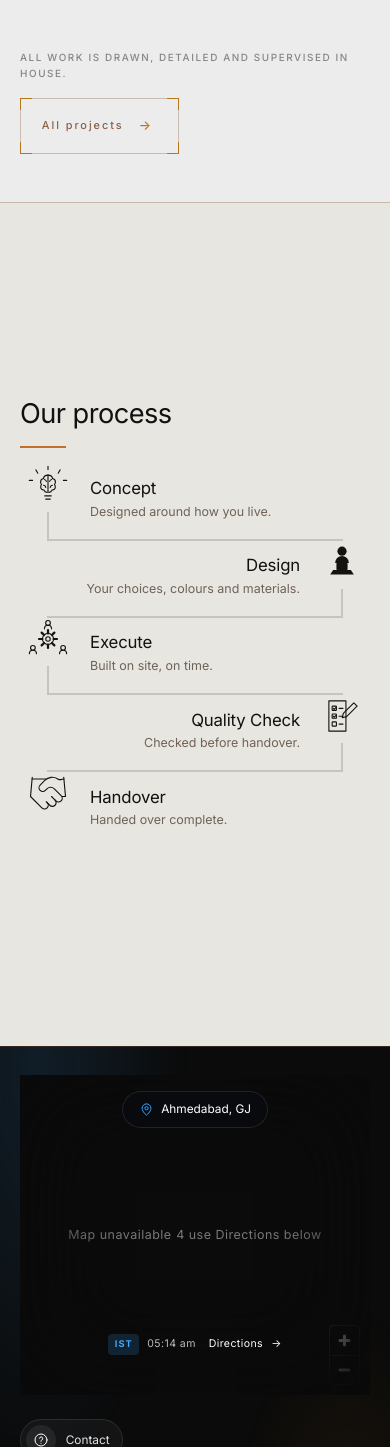
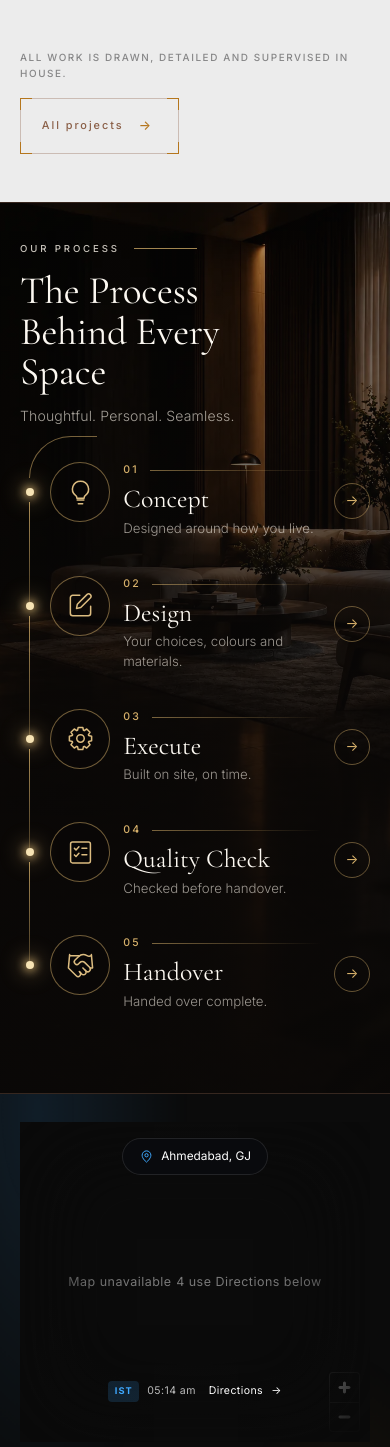
Before and after one commit to CHIRAG-SUTHAR-GIT/radhe-design-studio, a PHP site: page / in a window 390 px wide. Shown: the part 1685-3132 px from the top of the page. Run offline with PHP 8.4, Linux system fonts and the light colour scheme.

Commit message:
Process on a phone: a lit rail down a photograph
The block takes the supplied room as its ground and the stages step down a
thin gold line laid over it, each marked by a point that lights on the
line, a ringed icon, its number under a hairline, its name in the serif
the studio's own name is set in, and a way on. The line arcs in from under
the heading before it turns down the page.

The heading changes with it: an eyebrow over a three-line display line and
a subtitle, in place of the plain title the cream sheet carries. One h2
holds both, so there is still one heading on the page and only the one in
use reaches the accessibility tree.

Five marks were drawn for it — the reference's are plainer than the ones
the desktop uses, and the desktop's were not to be touched — so each stage
carries two, one shown at each width. The cog is drawn from its tooth
count rather than copied, to sit with the other four.

The reveal rides the script that is already there: each stage fades up as
it arrives, its point springs in, and its length of line draws down to the
next, so the rail is written at the pace it is read.

Checked at 360, 390, 412 and 1440: nothing overflows, exactly one set of
marks shows at each width, and the desktop keeps its cream sheet, its own
icons, its full sentences and its five columns.

Co-Authored-By: Claude Opus 5 <noreply@anthropic.com>

```diff
--- a/assets/css/blocks.css
+++ b/assets/css/blocks.css
@@ -657,6 +657,13 @@
 .map__canvas .maplibregl-ctrl-bottom-right,
 .map__canvas .maplibregl-ctrl-bottom-left { z-index: 3; }
 
+/* The eyebrow, the display heading and the subtitle are the phone's. */
+.proc-row__eyebrow, .proc-row__sub, .proc-row__t-mob,
+.pstep__no, .pstep__go { display: none; }
+/* Doubled: .pstep__ico sets display below this, and one class each would
+   leave both marks showing on the desktop. */
+.pstep__ico.pstep__ico--m { display: none; }
+
 /* ==========================================================================
    Our process
    Five stages as a row of line icons on a cream ground. This replaces the
@@ -726,99 +733,200 @@
 @media (max-width: 1100px) {
   .proc-row__grid { grid-template-columns: repeat(3, minmax(0, 1fr)); row-gap: clamp(2rem, 5vw, 3rem); }
 }
-/* ── Narrow screens: the stages step down a zigzag bar ─────────────────
-   Five equal columns cannot survive a phone, and stacking them plainly left
-   the last stage stranded beside an empty half-row. Instead each stage takes
-   a side, and the bar between them turns at every step. ------------------ */
-@media (max-width: 640px) {
-  /* The whole block is meant to be taken in at once, so it is sized to the
-     screen and centred in it rather than running past the bottom edge. Every
-     measurement below is cut to make the five stages and the heading add up
-     to less than one screenful on the smallest phone still in use. */
+/* ── The phone: a lit rail down a photograph ──────────────────────────
+   The stages step down a thin gold line laid over a room, each one marked
+   by a glowing point on the line, a ringed icon, its number, its name and
+   a way on. The line draws itself as you reach each stage and the point
+   lights when it arrives, so the block is read at the pace it is scrolled.
+   -------------------------------------------------------------------- */
+@media (max-width: 760px) {
   .proc-row {
-    display: flex;
-    flex-direction: column;
-    justify-content: center;
-    min-height: 100svh;
-    padding: 1.5rem var(--page-x);
+    display: block;
+    min-height: 0;
+    position: relative;
+    isolation: isolate;
+    overflow: hidden;
+    padding: clamp(2.4rem, 8vw, 3.4rem) var(--page-x) clamp(2.8rem, 9vw, 3.8rem);
+    background-color: #0A0807;
+    background-image: url('../process-bg.webp');
+    background-size: cover;
+    background-position: 50% 0;
+    background-repeat: no-repeat;
+    color: #F4EEE4;
   }
-  .proc-row.proc-row .proc-row__title { font-size: 1.7rem; }
-  .proc-row__rule { width: 46px; height: 2px; margin-top: .75rem; }
+  /* The room is the ground, not the subject: enough of it to feel the
+     space, dark enough under the stages to read every line. */
+  .proc-row::before {
+    content: '';
+    position: absolute; inset: 0; z-index: -1;
+    background: linear-gradient(180deg,
+      rgba(10, 8, 7, .34) 0%,
+      rgba(10, 8, 7, .48) 20%,
+      rgba(10, 8, 7, .70) 42%,
+      rgba(10, 8, 7, .82) 64%,
+      rgba(10, 8, 7, .90) 100%);
+  }
+
+  .proc-row__eyebrow {
+    display: flex; align-items: center; gap: .9rem;
+    margin: 0 0 clamp(.9rem, 3vw, 1.3rem);
+    font-family: var(--sans);
+    font-size: .6rem; font-weight: 500;
+    letter-spacing: .3em; text-transform: uppercase;
+    color: rgba(244, 238, 228, .82);
+  }
+  .proc-row__eyebrow i { width: clamp(48px, 16vw, 84px); height: 1px; background: rgba(214, 176, 106, .75); }
+
+  .proc-row.proc-row .proc-row__title { margin: 0; }
+  .proc-row__t-desk { display: none; }
+  .proc-row__t-mob {
+    display: block;
+    font-family: 'Cormorant Garamond', Georgia, serif;
+    font-size: clamp(2.15rem, 10vw, 3rem);
+    font-weight: 400;
+    line-height: 1.04;
+    letter-spacing: -.005em;
+    text-transform: none;
+    color: #FCF8F1;
+  }
+  .proc-row__sub {
+    display: block;
+    margin: clamp(.75rem, 2.6vw, 1.05rem) 0 0;
+    font-family: var(--sans);
+    font-size: clamp(.85rem, 3.6vw, .98rem);
+    font-weight: 300;
+    letter-spacing: .01em;
+    color: rgba(244, 238, 228, .66);
+  }
+  /* The amber bar belongs to the cream sheet, not to this. */
+  .proc-row__rule { display: none; }
 
   .proc-row__grid {
-    --zig: 56px;              /* the column the icon and the bar share */
-    --bar: rgba(20, 19, 15, .16);
+    position: relative;
     grid-template-columns: 1fr;
     gap: 0;
-    margin-top: 1rem;
+    margin-top: clamp(2.2rem, 9vw, 3.2rem);
   }
+
+  /* The line arcs in from the heading before it turns down the page. */
+  .proc-row__grid::before {
+    content: '';
+    position: absolute; left: 9px; top: -26px;
+    width: 68px; height: 42px;
+    border-left: 1px solid rgba(214, 176, 106, .55);
+    border-top: 1px solid rgba(214, 176, 106, .55);
+    border-top-left-radius: 42px;
+    pointer-events: none;
+  }
+
   .pstep {
     position: relative;
     display: grid;
-    grid-template-columns: var(--zig) 1fr;
-    column-gap: 14px;
-    padding-bottom: 20px;
+    grid-template-columns: 60px minmax(0, 1fr) 36px;
+    column-gap: clamp(.7rem, 3.4vw, 1.05rem);
+    align-items: start;
+    padding: 0 0 clamp(2.3rem, 8.5vw, 3.1rem) 30px;
   }
-  /* One line each. The full sentences stay on the desktop, where there are
-     five columns to hold them; here they would each run to three lines and
-     the block would be over two screens before the last stage arrived. */
+  .pstep__ico { display: none; }
+  .pstep__ico.pstep__ico--m {
+    display: grid; place-items: center;
+    grid-column: 1; grid-row: 1 / span 3;
+    width: 60px; height: 60px;
+    max-width: none;
+    border: 1px solid rgba(214, 176, 106, .5);
+    border-radius: 50%;
+    background: rgba(10, 8, 7, .32);
+    color: #DCBC80;
+  }
+  .pstep__ico--m svg { width: 29px; height: 29px; }
+
+  .pstep__no {
+    display: flex; align-items: center; gap: .7rem;
+    grid-column: 2; grid-row: 1;
+    margin-bottom: .38rem;
+    font-family: var(--sans);
+    font-size: .66rem; font-weight: 500;
+    letter-spacing: .2em;
+    color: #D6B06A;
+  }
+  .pstep__no::after {
+    content: ''; flex: 1; height: 1px;
+    background: linear-gradient(90deg, rgba(214, 176, 106, .55), rgba(214, 176, 106, 0));
+  }
+
+  .proc-row.proc-row .pstep__name {
+    grid-column: 2; grid-row: 2;
+    margin: 0;
+    font-family: 'Cormorant Garamond', Georgia, serif;
+    font-size: clamp(1.5rem, 6.6vw, 1.95rem);
+    font-weight: 400;
+    line-height: 1.12;
+    letter-spacing: 0;
+    color: #FCF8F1;
+  }
+  .pstep__text {
+    grid-column: 2; grid-row: 3;
+    margin-top: .3rem;
+    font-family: var(--sans);
+    font-size: clamp(.8rem, 3.4vw, .9rem);
+    font-weight: 300;
+    line-height: 1.5;
+    color: rgba(244, 238, 228, .62);
+  }
   .pstep__long { display: none; }
   .pstep__short { display: inline; }
-  /* Three children, so each is placed by hand — left to flow, the text
-     drops into the icon's narrow column and wraps two words to a line. */
-  /* Centred in the column the bar runs down, so icon and bar share an axis.
-     Stretching the icon to the full column left the two a few pixels apart
-     and the zigzag looked like it missed. */
-  .pstep__ico  {
-    grid-column: 1; grid-row: 1 / span 2;
-    width: 42px; max-width: none;
-    justify-self: center;
-  }
-  .pstep__name { grid-column: 2; grid-row: 1; margin-top: 0; font-size: 1rem; }
-  .pstep__text {
-    grid-column: 2; grid-row: 2;
-    margin-top: .28rem;
-    font-size: .78rem;
-    line-height: 1.45;
+
+  .pstep__go {
+    display: grid; place-items: center;
+    grid-column: 3; grid-row: 1 / span 3;
+    align-self: center;
+    width: 36px; height: 36px;
+    border: 1px solid rgba(214, 176, 106, .45);
+    border-radius: 50%;
+    color: #D6B06A;
+    font-size: .85rem;
+    font-style: normal;
   }
 
-  .pstep:nth-child(even) { grid-template-columns: 1fr var(--zig); }
-  .pstep:nth-child(even) .pstep__ico { grid-column: 2; justify-self: center; }
-  .pstep:nth-child(even) .pstep__name,
-  .pstep:nth-child(even) .pstep__text { grid-column: 1; text-align: right; }
+  /* The rail, and the point that lights on it. */
+  .pstep::before {
+    content: '';
+    position: absolute; left: 9px; top: 40px; bottom: -26px;
+    width: 1px;
+    background: linear-gradient(180deg, rgba(214, 176, 106, .8), rgba(214, 176, 106, .28));
+    transform-origin: top center;
+  }
+  .pstep:last-child::before { display: none; }
+  .pstep::after {
+    content: '';
+    position: absolute; left: 5.5px; top: 26px;
+    width: 8px; height: 8px;
+    border-radius: 50%;
+    background: #F6E3B4;
+    box-shadow: 0 0 10px 2px rgba(240, 202, 128, .75),
+                0 0 22px 6px rgba(240, 202, 128, .28);
+  }
 
-  /* Down from this icon, then across to the side the next one sits on. */
-  .pstep::before,
-  .pstep::after { content: ''; position: absolute; background: var(--bar); }
-  .pstep::before { top: 48px; bottom: 2px; left: calc(var(--zig) / 2 - 1px); width: 2px; }
-  .pstep:nth-child(even)::before { left: auto; right: calc(var(--zig) / 2 - 1px); }
-  .pstep::after {
-    bottom: 0; height: 2px;
-    left: calc(var(--zig) / 2 - 1px);
-    right: calc(var(--zig) / 2 - 1px);
-  }
-  .pstep:last-child::before,
-  .pstep:last-child::after { display: none; }
-
-  /* Held back until the stage arrives, so the bar is drawn as you scroll.
-     Gated on .is-anim, which the script adds: if it never runs, or fails,
-     the stages are simply there rather than invisible. */
+  /* Held back until the stage arrives, so the line is drawn as it is read.
+     Gated on .is-anim, which the script adds: if it never runs the stages
+     are simply there rather than invisible. */
   .proc-row.is-anim .pstep {
     opacity: 0;
-    transform: translateY(16px);
-    transition: opacity .55s var(--ease) var(--step-delay, 0ms),
-                transform .55s var(--ease) var(--step-delay, 0ms);
+    transform: translateY(14px);
+    transition: opacity .6s var(--ease) var(--step-delay, 0ms),
+                transform .6s var(--ease) var(--step-delay, 0ms);
   }
-  .proc-row.is-anim .pstep::before { transform: scaleY(0); transform-origin: top center; }
-  .proc-row.is-anim .pstep::after  { transform: scaleX(0); transform-origin: left center; }
-  .proc-row.is-anim .pstep:nth-child(even)::after { transform-origin: right center; }
-  .pstep::before { transition: transform .5s var(--ease) calc(var(--step-delay, 0ms) + 180ms); }
-  .pstep::after  { transition: transform .45s var(--ease) calc(var(--step-delay, 0ms) + 480ms); }
+  .proc-row.is-anim .pstep::before { transform: scaleY(0); }
+  .proc-row.is-anim .pstep::after  { transform: scale(0); opacity: 0; }
+  .pstep::before { transition: transform .65s var(--ease) calc(var(--step-delay, 0ms) + 200ms); }
+  .pstep::after  { transition: transform .5s cubic-bezier(.34, 1.56, .64, 1) calc(var(--step-delay, 0ms) + 120ms),
+                               opacity .4s var(--ease) calc(var(--step-delay, 0ms) + 120ms); }
 
   .proc-row.is-anim .pstep.is-in { opacity: 1; transform: none; }
   .proc-row.is-anim .pstep.is-in::before { transform: scaleY(1); }
-  .proc-row.is-anim .pstep.is-in::after  { transform: scaleX(1); }
+  .proc-row.is-anim .pstep.is-in::after  { transform: scale(1); opacity: 1; }
 }
+
 @media (prefers-reduced-motion: reduce) {
   .pstep:hover .pstep__ico { transform: none; }
   .pstep { opacity: 1 !important; transform: none !important; }
--- a/index.html
+++ b/index.html
@@ -16,7 +16,7 @@
   <link rel="stylesheet" href="assets/css/photo.css?v=1">
   <link rel="stylesheet" href="assets/css/panels.css?v=20260826-blind2">
   <link rel="stylesheet" href="https://unpkg.com/maplibre-gl@4.7.1/dist/maplibre-gl.css">
-  <link rel="stylesheet" href="assets/css/blocks.css?v=31">
+  <link rel="stylesheet" href="assets/css/blocks.css?v=32">
   <script>
     // Applied before first paint so the sheet never flashes the wrong colour.
     (function () {
@@ -439,50 +439,72 @@
 
     <!-- ══ 04 · Process ══ -->
     <section class="proc-row" id="process" aria-label="How we work">
-      <h2 class="proc-row__title">Our process</h2>
+      <!-- The eyebrow, the display heading and the line under it belong to
+           the phone; the desktop keeps the plain title it has always had. -->
+      <p class="proc-row__eyebrow"><span>Our process</span><i aria-hidden="true"></i></p>
+      <h2 class="proc-row__title">
+        <span class="proc-row__t-desk">Our process</span>
+        <span class="proc-row__t-mob">The Process<br>Behind Every<br>Space</span>
+      </h2>
+      <p class="proc-row__sub">Thoughtful. Personal. Seamless.</p>
       <span class="proc-row__rule" aria-hidden="true"></span>
       <ol class="proc-row__grid">
         <li class="pstep">
+          <span class="pstep__no" aria-hidden="true">01</span>
           <span class="pstep__ico" aria-hidden="true">
             <svg viewBox="0 0 64 64" fill="none" stroke="currentColor"
                  stroke-width="1.7" stroke-linecap="round" stroke-linejoin="round"><path d="M32 3.5v5M13.5 9 16.5 14M50.5 9 47.5 14M3.5 25h5M55.5 25h5"/><path d="M32 17c-4.2 0-6.6 2.4-7 5.2-2.7.5-4.3 2.6-4.3 5.1 0 1.5.6 2.9 1.5 3.9-.8.9-1.3 2.1-1.3 3.4 0 2.8 2.2 5 5 5.2.6 2 2.4 3.4 4.7 3.4"/><path d="M32 17c4.2 0 6.6 2.4 7 5.2 2.7.5 4.3 2.6 4.3 5.1 0 1.5-.6 2.9-1.5 3.9.8.9 1.3 2.1 1.3 3.4 0 2.8-2.2 5-5 5.2-.6 2-2.4 3.4-4.7 3.4"/><path d="M32 17v26.2"/><path d="M26.5 23.5c1.8.4 2.8 1.6 3 3.2M25.2 32.4c1.9.3 3.2 1.5 3.4 3.3"/><path d="M37.5 23.5c-1.8.4-2.8 1.6-3 3.2M38.8 32.4c-1.9.3-3.2 1.5-3.4 3.3"/><path d="M27 48.5h10M28.5 53.5h7"/></svg>
           </span>
+          <span class="pstep__ico pstep__ico--m" aria-hidden="true"><svg viewBox="0 0 24 24" fill="none" stroke="currentColor" stroke-width="1.25" stroke-linecap="round" stroke-linejoin="round" aria-hidden="true"><path d="M9.2 18.2h5.6"/><path d="M10.2 21.3h3.6"/><path d="M12 2.6a6.6 6.6 0 0 0-4.1 11.8c.7.5 1.1 1.3 1.1 2.1v.3h6v-.3c0-.8.4-1.6 1.1-2.1A6.6 6.6 0 0 0 12 2.6Z"/></svg></span>
           <h3 class="pstep__name">Concept</h3>
           <p class="pstep__text"><span class="pstep__long">We create concept designs based on our clients needs and personal style.</span><span class="pstep__short">Designed around how you live.</span></p>
+          <span class="pstep__go" aria-hidden="true">&#8594;</span>
         </li>
         <li class="pstep">
+          <span class="pstep__no" aria-hidden="true">02</span>
           <span class="pstep__ico" aria-hidden="true">
             <svg viewBox="0 0 64 64" fill="none" stroke="currentColor"
                  stroke-width="1.7" stroke-linecap="round" stroke-linejoin="round"><circle cx="32" cy="15.5" r="7" fill="currentColor" stroke="none"/><path d="M21.5 33.5a10.5 10.5 0 0 1 21 0z" fill="currentColor" stroke="none"/><rect x="23.5" y="33.5" width="17" height="10.5" rx="1" fill="currentColor" stroke="none"/><path d="M14 51h36l-4.5-7h-27z" fill="currentColor" stroke="none"/></svg>
           </span>
+          <span class="pstep__ico pstep__ico--m" aria-hidden="true"><svg viewBox="0 0 24 24" fill="none" stroke="currentColor" stroke-width="1.25" stroke-linecap="round" stroke-linejoin="round" aria-hidden="true"><path d="M11.4 3.6H5.6a2 2 0 0 0-2 2v12.8a2 2 0 0 0 2 2h12.8a2 2 0 0 0 2-2v-5.8"/><path d="M17.5 2.8a2 2 0 0 1 2.8 2.8l-8.1 8.1-3.5.7.7-3.5z"/></svg></span>
           <h3 class="pstep__name">Design</h3>
           <p class="pstep__text"><span class="pstep__long">We design as per clients choices, preferences, and color selections.</span><span class="pstep__short">Your choices, colours and materials.</span></p>
+          <span class="pstep__go" aria-hidden="true">&#8594;</span>
         </li>
         <li class="pstep">
+          <span class="pstep__no" aria-hidden="true">03</span>
           <span class="pstep__ico" aria-hidden="true">
             <svg viewBox="0 0 64 64" fill="none" stroke="currentColor"
                  stroke-width="1.7" stroke-linecap="round" stroke-linejoin="round"><circle cx="32" cy="32" r="8.5"/><circle cx="32" cy="32" r="3.4"/><path d="M32 23.5v-5.2M32 40.5v5.2M40.5 32h5.2M23.5 32h-5.2" stroke-width="3.4"/><path d="m38 26 3.7-3.7M26 38l-3.7 3.7M38 38l3.7 3.7M26 26l-3.7-3.7" stroke-width="3.4"/><circle cx="32" cy="7.5" r="3.6"/><path d="M26.6 16.5a5.4 5.4 0 0 1 10.8 0"/><circle cx="9" cy="45.5" r="3.6"/><path d="M3.6 54.5a5.4 5.4 0 0 1 10.8 0"/><circle cx="55" cy="45.5" r="3.6"/><path d="M49.6 54.5a5.4 5.4 0 0 1 10.8 0"/></svg>
           </span>
+          <span class="pstep__ico pstep__ico--m" aria-hidden="true"><svg viewBox="0 0 24 24" fill="none" stroke="currentColor" stroke-width="1.25" stroke-linecap="round" stroke-linejoin="round" aria-hidden="true"><path d="M21.20 10.09 L21.20 13.91 L18.77 14.44 L18.51 15.07 L19.86 17.16 L17.16 19.86 L15.07 18.51 L14.44 18.77 L13.91 21.20 L10.09 21.20 L9.56 18.77 L8.93 18.51 L6.84 19.86 L4.14 17.16 L5.49 15.07 L5.23 14.44 L2.80 13.91 L2.80 10.09 L5.23 9.56 L5.49 8.93 L4.14 6.84 L6.84 4.14 L8.93 5.49 L9.56 5.23 L10.09 2.80 L13.91 2.80 L14.44 5.23 L15.07 5.49 L17.16 4.14 L19.86 6.84 L18.51 8.93 L18.77 9.56 Z"/><path d="M12 15.1a3.1 3.1 0 1 0 0-6.2 3.1 3.1 0 0 0 0 6.2Z"/></svg></span>
           <h3 class="pstep__name">Execute</h3>
           <p class="pstep__text"><span class="pstep__long">We execute projects on site with precision quality control, and timely delivery.</span><span class="pstep__short">Built on site, on time.</span></p>
+          <span class="pstep__go" aria-hidden="true">&#8594;</span>
         </li>
         <li class="pstep">
+          <span class="pstep__no" aria-hidden="true">04</span>
           <span class="pstep__ico" aria-hidden="true">
             <svg viewBox="0 0 64 64" fill="none" stroke="currentColor"
                  stroke-width="1.7" stroke-linecap="round" stroke-linejoin="round"><path d="M12 9h26v46H12z"/><rect x="17" y="17" width="6.5" height="6.5" rx="1"/><rect x="17" y="29" width="6.5" height="6.5" rx="1"/><rect x="17" y="41" width="6.5" height="6.5" rx="1"/><path d="m18.6 20.3 1.6 1.6 2.6-2.9M18.6 32.3l1.6 1.6 2.6-2.9"/><path d="M27.5 20.3h6M27.5 32.3h6M27.5 44.3h6"/><path d="m50 12 5 5-16 16-6.6 1.6L34 28z"/></svg>
           </span>
+          <span class="pstep__ico pstep__ico--m" aria-hidden="true"><svg viewBox="0 0 24 24" fill="none" stroke="currentColor" stroke-width="1.25" stroke-linecap="round" stroke-linejoin="round" aria-hidden="true"><path d="M5.4 3.4h13.2a1.6 1.6 0 0 1 1.6 1.6v14a1.6 1.6 0 0 1-1.6 1.6H5.4A1.6 1.6 0 0 1 3.8 19V5a1.6 1.6 0 0 1 1.6-1.6Z"/><path d="m7 8.6 1.3 1.3 2.4-2.6"/><path d="m7 14 1.3 1.3 2.4-2.6"/><path d="M13.2 8.4h4"/><path d="M13.2 13.8h4"/></svg></span>
           <h3 class="pstep__name">Quality Check</h3>
           <p class="pstep__text"><span class="pstep__long">We carry out quality checks before final handover.</span><span class="pstep__short">Checked before handover.</span></p>
+          <span class="pstep__go" aria-hidden="true">&#8594;</span>
         </li>
         <li class="pstep">
+          <span class="pstep__no" aria-hidden="true">05</span>
           <span class="pstep__ico" aria-hidden="true">
             <!-- handshake: Lucide (ISC), drawn on a 24 grid and scaled into the 64 the other four use -->
             <svg viewBox="0 0 64 64" fill="none" stroke="currentColor"
                  stroke-width="1.7" stroke-linecap="round" stroke-linejoin="round"><!-- handshake: Lucide (ISC), drawn on a 24 grid and scaled into the 64 the other four use -->
               <g transform="scale(2.6667)" stroke-width="0.638"><path d="m11 17 2 2a1 1 0 1 0 3-3"/><path d="m14 14 2.5 2.5a1 1 0 1 0 3-3l-3.88-3.88a3 3 0 0 0-4.24 0l-.88.88a1 1 0 1 1-3-3l2.81-2.81a5.79 5.79 0 0 1 7.06-.87l.47.28a2 2 0 0 0 1.42.25L21 4"/><path d="m21 3 1 11h-2"/><path d="M3 3 2 14l6.5 6.5a1 1 0 1 0 3-3"/><path d="M3 4h8"/></g></svg>
           </span>
+          <span class="pstep__ico pstep__ico--m" aria-hidden="true"><svg viewBox="0 0 24 24" fill="none" stroke="currentColor" stroke-width="1.25" stroke-linecap="round" stroke-linejoin="round" aria-hidden="true"><path d="m11 17 2 2a1 1 0 1 0 3-3"/><path d="m14 14 2.5 2.5a1 1 0 1 0 3-3l-3.88-3.88a3 3 0 0 0-4.24 0l-.88.88a1 1 0 1 1-3-3l2.81-2.81a5.79 5.79 0 0 1 7.06-.87l.47.28a2 2 0 0 0 1.42.25L21 4"/><path d="m21 3 1 11h-2"/><path d="M3 3 2 14l6.5 6.5a1 1 0 1 0 3-3"/><path d="M3 4h8"/></svg></span>
           <h3 class="pstep__name">Handover</h3>
           <p class="pstep__text"><span class="pstep__long">We ensure a smooth and happy project handover experience.</span><span class="pstep__short">Handed over complete.</span></p>
+          <span class="pstep__go" aria-hidden="true">&#8594;</span>
         </li>
       </ol>
     </section>
```
Also changed, not shown: assets/process-bg.webp (added).
